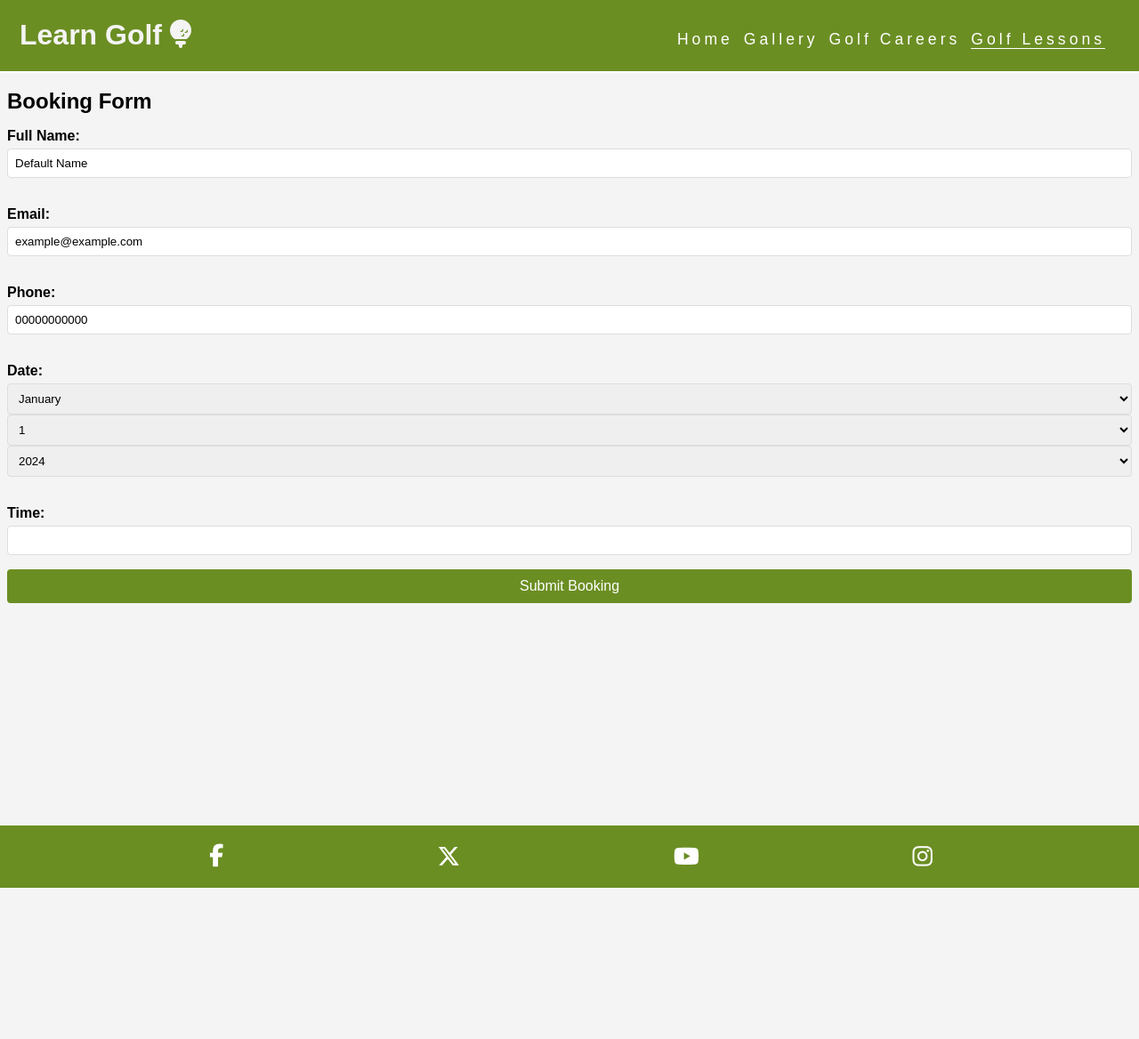
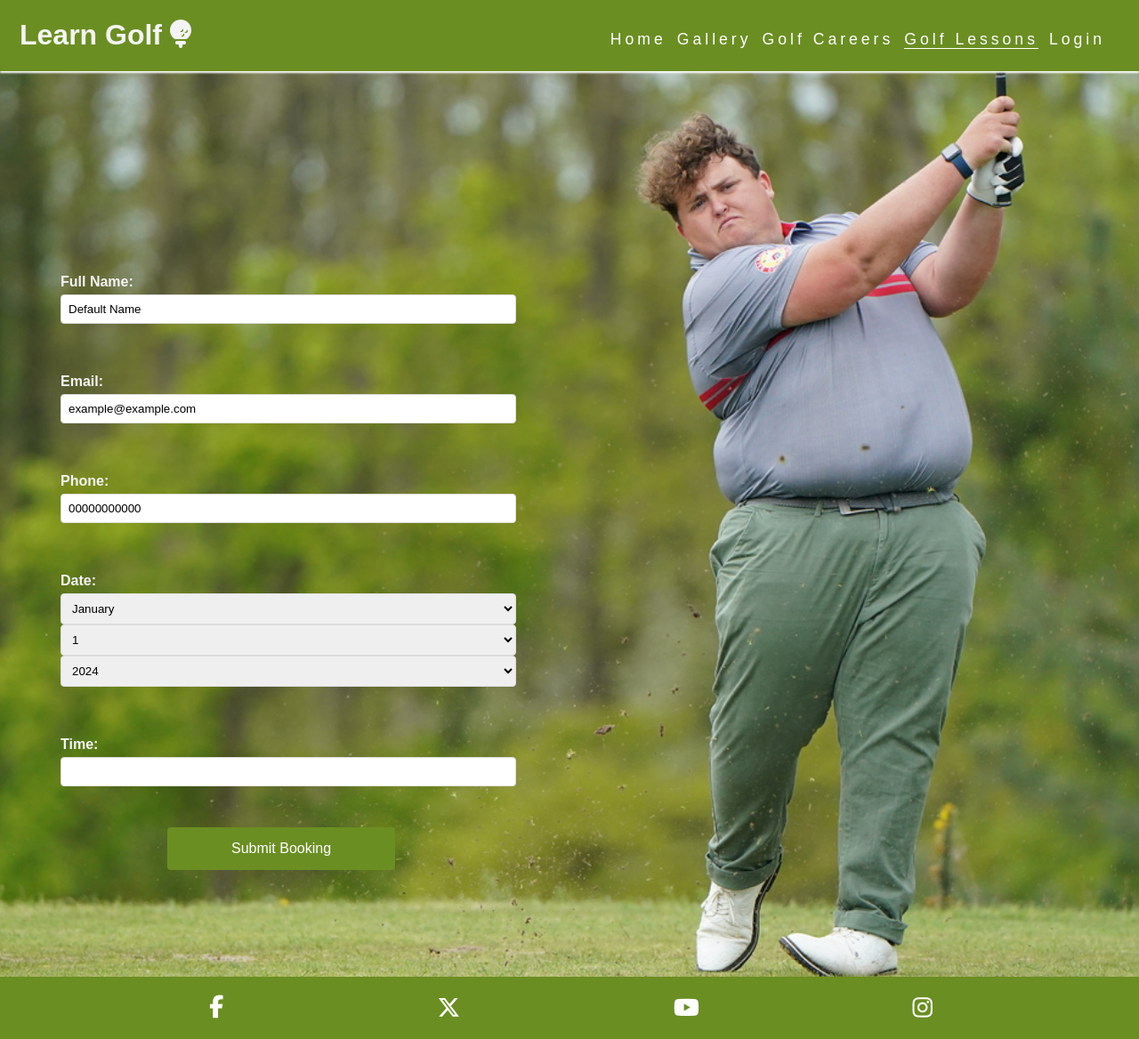
Before and after one commit to Code-Institute-Submissions/learn_golf_booking, a Django app: page / in a window 1280 px wide. Shown: the whole page at 89% size. Before the commit the page ends 998 px from the top, so only its background shows below. Run offline with Django 5.2, Linux system fonts and the light colour scheme; some libraries are stand-ins or nearby versions.

Commit message:
style lessons page

```diff
--- a/lessons/templates/lessons/book_lessons.html
+++ b/lessons/templates/lessons/book_lessons.html
@@ -1,5 +1,6 @@
 <!DOCTYPE html>
 <html lang="en">
+
 <head>
     <meta charset="UTF-8">
     <meta name="viewport" content="width=device-width, initial-scale=1.0">
@@ -7,6 +8,7 @@
     {% load static %}
     <link rel="stylesheet" href="{% static 'css/style.css' %}">
 </head>
+
 <body>
     <header>
         <a href="book_lessons.html">
@@ -16,14 +18,15 @@
         <label for="nav-toggle" class="nav-toggle-label"><i class="fa-solid fa-bars"></i></label>
         <nav>
             <ul id="menu">
-                <li><a href="" >Home</a></li>
+                <li><a href="">Home</a></li>
                 <li><a href="">Gallery</a></li>
                 <li><a href="">Golf Careers</a></li>
                 <li><a href="book_lessons.html" class="active">Golf Lessons</a></li>
+                <li><a href="login.html">Login</a></li>
             </ul>
         </nav>
     </header>
-
+    <main id="booking-picture">
         <h2>Booking Form</h2>
 
         <form method="POST" action="">
@@ -35,22 +38,28 @@
             <ul id="socials">
                 <li>
                     <a href="https://www.facebook.com/" target="_blank" rel="noopener"
-                    aria-label="Visit our facebook page(opens in new tab)"><i class="fa-brands fa-facebook-f"></i></a>
+                        aria-label="Visit our facebook page(opens in new tab)"><i
+                            class="fa-brands fa-facebook-f"></i></a>
                 </li>
                 <li>
                     <a href="https://twitter.com/" target="_blank" rel="noopener"
-                    aria-label="Visit our twitter page(opens in a new tab)"> <i class="fa-brands fa-x-twitter"></i></a>
+                        aria-label="Visit our twitter page(opens in a new tab)"> <i
+                            class="fa-brands fa-x-twitter"></i></a>
                 </li>
                 <li>
                     <a href="https://www.youtube.com/" target="_blank" rel="noopener"
-                    aria-label="Visit our YouTube channel(opens in a new tab)"><i class="fa-brands fa-youtube"></i></a>
+                        aria-label="Visit our YouTube channel(opens in a new tab)"><i
+                            class="fa-brands fa-youtube"></i></a>
                 </li>
                 <li>
                     <a href="https://www.instagram.com/" target="_blank" rel="noopener"
-                    aria-label="Visit our Instagram page(opens in a new tab)"><i class="fa-brands fa-instagram"></i></a>
+                        aria-label="Visit our Instagram page(opens in a new tab)"><i
+                            class="fa-brands fa-instagram"></i></a>
                 </li>
             </ul>
         </footer>
         <script src="https://kit.fontawesome.com/856dbb2edf.js" crossorigin="anonymous"></script>
+    </main>
 </body>
+
 </html>
--- a/static/css/style.css
+++ b/static/css/style.css
@@ -7,6 +7,7 @@
     padding: 0;
     background-color: #f4f4f4;
     margin: 0;
+    min-height: 100vh;
 }
 
 .container {
@@ -20,13 +21,15 @@
 
 h1 {
     color: #f4f4f4;
+
 }
 
 form {
     display: flex;
     flex-direction: column;
     min-height: 100vh;
-    margin: 0 8px;
+    margin: 120px 8px;
+    padding-top: 120px;
 }
 
 .form-group {
@@ -40,7 +43,7 @@
 }
 
 input, select {
-    width: 100%;
+    width: 40vw;
     padding: 8px;
     box-sizing: border-box;
     border: 1px solid #ddd;
@@ -48,17 +51,20 @@
 }
 
 button {
-    padding: 10px 15px;
+    padding: 15px 15px;
     background-color: olivedrab;
     color: #fff;
     border: none;
     border-radius: 4px;
     cursor: pointer;
     font-size: 16px;
+    width: 20vw;
+    margin-top: 30px;
+    margin-left: 180px;
 }
 
 button:hover {
-    background-color: #0056b3;
+    background-color: darkolivegreen;
 }
 
 .error {
@@ -66,7 +72,39 @@
     margin-top: 10px;
 }
 
+.success {
+    color: black;
+    padding-top: 500px;
+    margin: 0 20px;
+    text-align: center;
+}
 
+h3 {
+    margin: 20px 20px;
+    text-align: center;
+}
+
+.confirm {
+    display: flex;
+    flex-direction: column;
+    min-height: 100vh;
+    margin: 0 8px;
+    text-align: center;
+}
+p {
+    max-width: 400px;
+    align-self: flex-start;
+    margin-left: 60px;
+    color: #f4f4f4;
+    margin-top: 40px;
+}
+
+#booking-picture {
+    background-image: url(../images/book.jpg.jpg);
+    background-size: cover;
+    background-position: 70%;
+    flex-grow: 1;
+}
 /* Header */
 
 header {
@@ -138,7 +176,6 @@
 
 h2 {
     margin: 0 8px;
-    padding-top: 100px;
 }
 .active{
     border-bottom: 1px solid #ffffff;
```
Also changed, not shown: accounts/templates/accounts/login.html (+21 -0 lines), accounts/templates/accounts/register.html (+21 -0 lines), lessons/templates/lessons/success.html (+26 -2 lines), static/images/book.jpg.jpg (added). Lines whose indentation alone changed are shown as unchanged.
